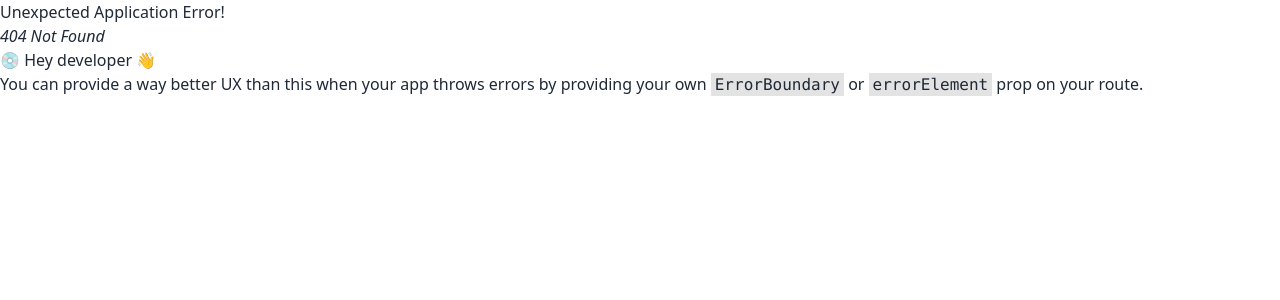
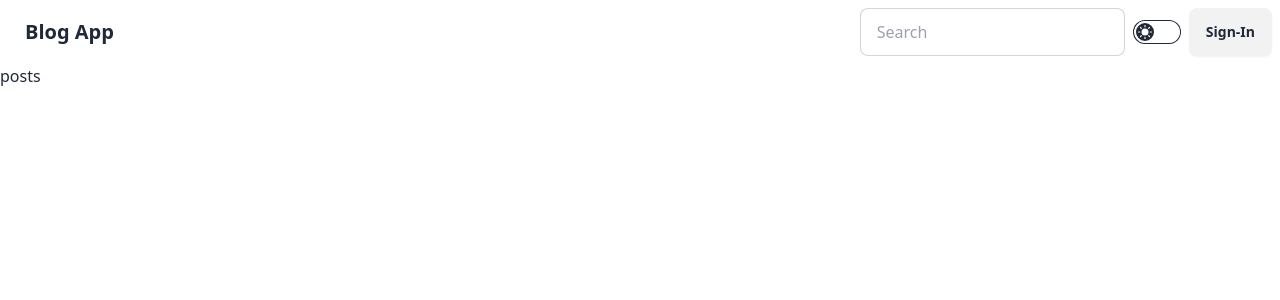
Before and after one commit to Rohit3124/Blog-App, a React (Vite) app in the folder frontend/: page /posts in a window 1280 px wide. Before the commit this address had no page. Shown: the top 300 px of the page. Built offline with nearby package versions, Linux system fonts and the light colour scheme.

Commit message:
add posts page

```diff
--- a/frontend/src/App.jsx
+++ b/frontend/src/App.jsx
@@ -5,6 +5,7 @@ import SignUp from "./pages/SignUp";
 import Header from "./components/header";
 import UserProfile from "./components/userProfile";
 import CreatePost from "./pages/createPost";
+import Posts from "./pages/posts";
 
 const App = () => {
   const router = createBrowserRouter([
@@ -32,6 +33,10 @@ const App = () => {
           path: "create-post",
           element: <CreatePost />,
         },
+        {
+          path: "posts",
+          element: <Posts />,
+        },
       ],
     },
   ]);
--- a/frontend/src/components/Header.jsx
+++ b/frontend/src/components/Header.jsx
@@ -126,8 +126,13 @@ const Header = () => {
                 <li>
                   <Link className="justify-between" to="/profile">
                     Profile
-                    <span className="badge">New</span>
+                    <span className="badge">
+                      {user.isAdmin ? "admin" : "user"}
+                    </span>
                   </Link>
+                </li>
+                <li>
+                  <Link to="/posts">Posts</Link>
                 </li>
                 <li>
                   <Link onClick={handleSignout}>Sign-out</Link>
--- /dev/null
+++ b/frontend/src/pages/posts.jsx
@@ -0,0 +1,5 @@
+const Posts = () => {
+  return <div>posts</div>;
+};
+
+export default Posts;
```
